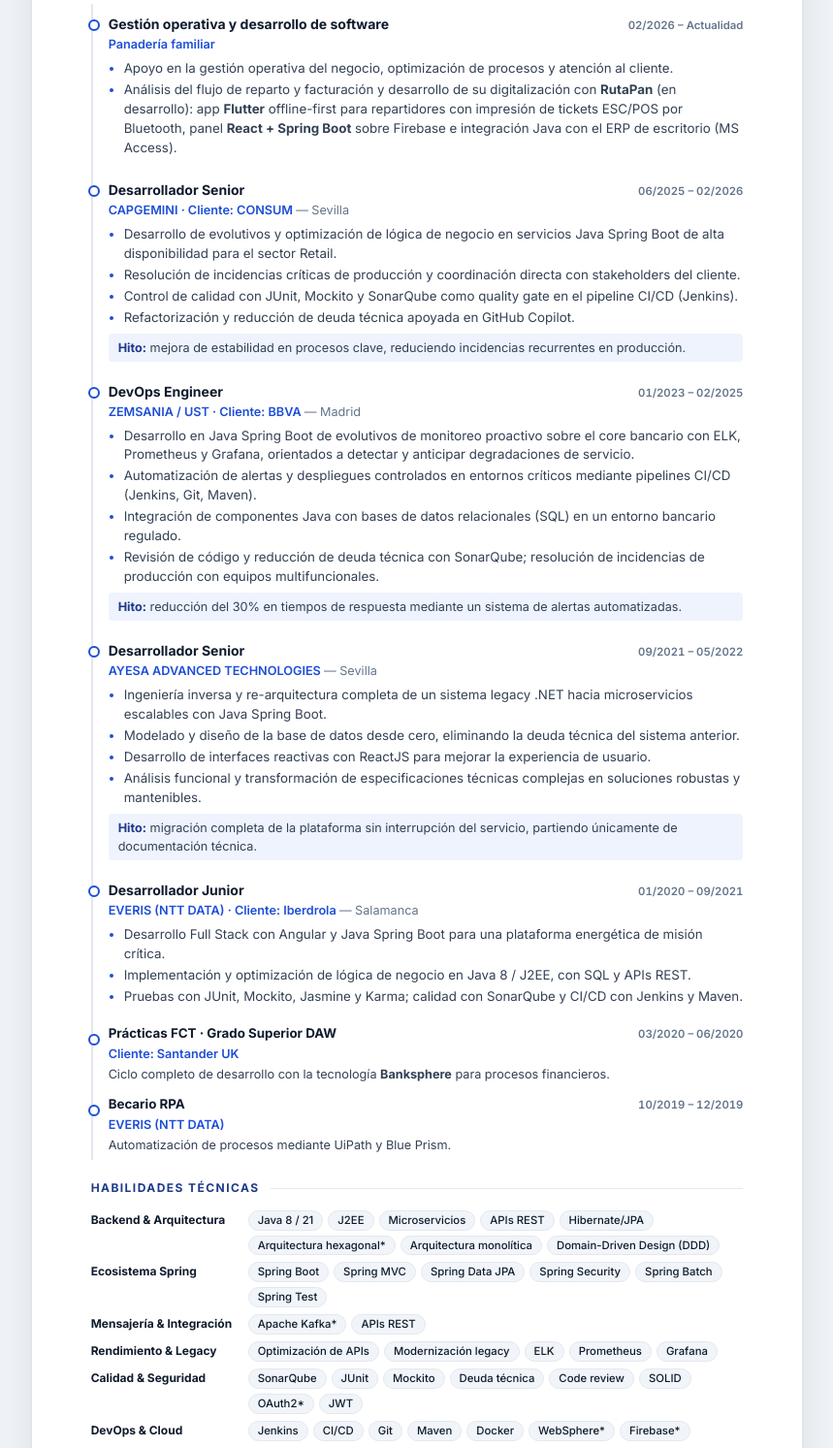
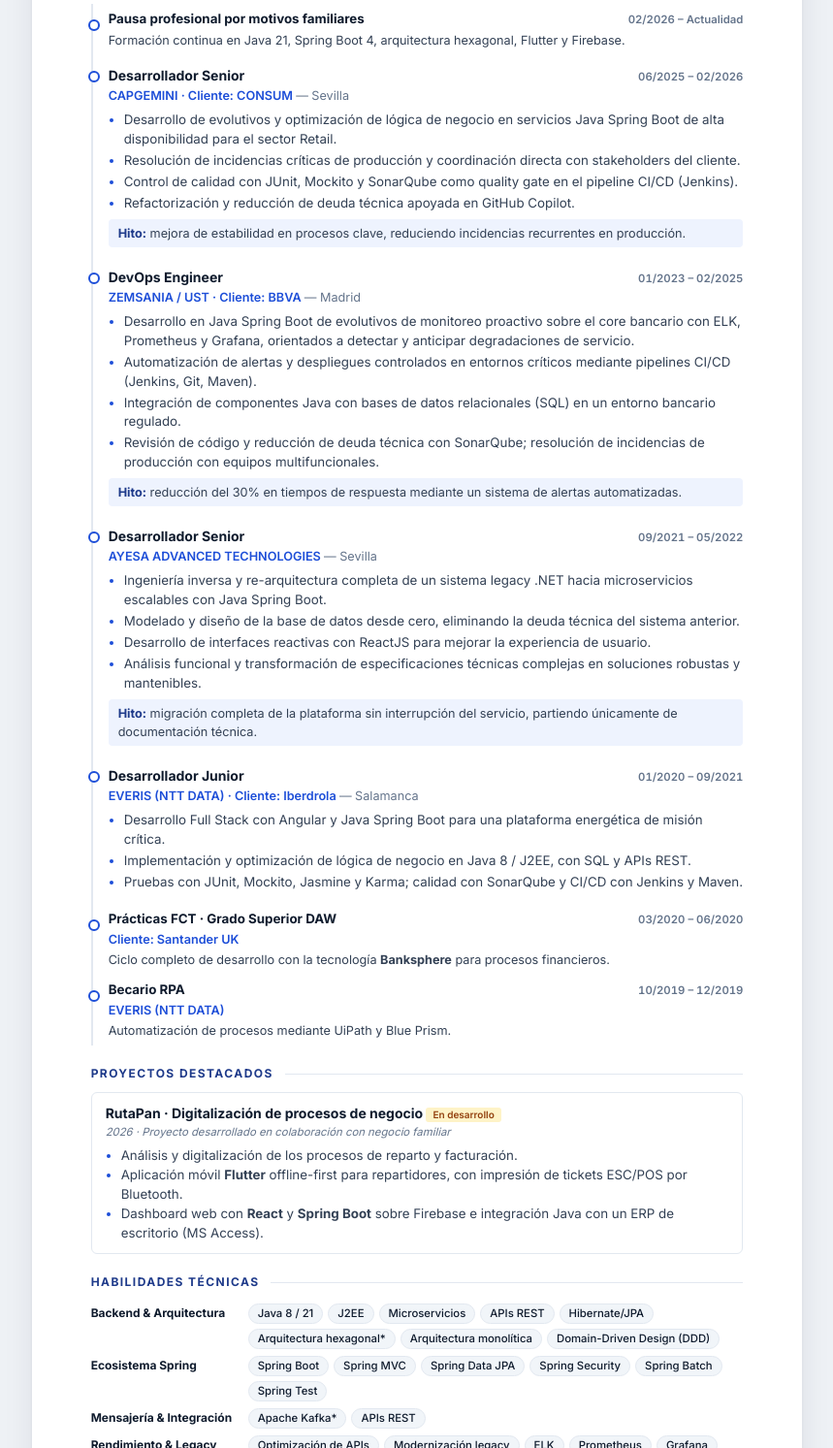
Before and after one commit to janlo-dev/cv-janeila, a plain HTML site: page index.html in a window 1280 px wide. Shown: the part 480-1973 px from the top of the page at 97% size, without its empty margins (210-1069 px from the left). Drawn offline with Linux system fonts and the light colour scheme.

Commit message:
sustituye la experiencia en panadería por pausa profesional y añade sección de proyectos destacados (RutaPan)
Co-Authored-By: Claude Sonnet 5.5 <noreply@anthropic.com>

```diff
--- a/index.html
+++ b/index.html
@@ -312,6 +312,28 @@
             color: #92400e;
         }
 
+        .project ul {
+            margin: 6px 0 0;
+            padding-left: 16px;
+        }
+
+        .project li::marker {
+            color: var(--accent);
+        }
+
+        .project .tech {
+            margin-top: 6px;
+            font-size: 8.5pt;
+            color: var(--muted);
+        }
+
+        .project .meta {
+            margin-top: 1px;
+            font-size: 8.5pt;
+            font-style: italic;
+            color: var(--muted);
+        }
+
         .project .links {
             margin-top: 6px;
             font-size: 9pt;
@@ -613,7 +635,11 @@
             }
 
             .project {
-                padding: 8px 12px;
+                padding: 5px 12px;
+            }
+
+            .project ul {
+                margin-top: 3px;
             }
 
             .skills {
@@ -729,19 +755,12 @@
             <section>
                 <h2>Experiencia profesional</h2>
 
-                <article class="job">
+                <article class="job compact">
                     <div class="job-head">
-                        <h3>Gestión operativa y desarrollo de software</h3>
+                        <h3>Pausa profesional por motivos familiares</h3>
                         <span class="dates">02/2026 – Actualidad</span>
                     </div>
-                    <div class="org">Panadería familiar</div>
-                    <ul>
-                        <li>Apoyo en la gestión operativa del negocio, optimización de procesos y atención al cliente.</li>
-                        <li>Análisis del flujo de reparto y facturación y desarrollo de su digitalización con <strong>RutaPan</strong>
-                            (en desarrollo): app <strong>Flutter</strong> offline-first para repartidores con impresión de
-                            tickets ESC/POS por Bluetooth, panel <strong>React + Spring Boot</strong> sobre Firebase e
-                            integración Java con el ERP de escritorio (MS Access).</li>
-                    </ul>
+                    <p>Formación continua en Java 21, Spring Boot 4, arquitectura hexagonal, Flutter y Firebase.</p>
                 </article>
 
                 <article class="job">
@@ -835,6 +854,19 @@
                     <div class="org">EVERIS (NTT DATA)</div>
                     <p>Automatización de procesos mediante UiPath y Blue Prism.</p>
                 </article>
+            </section>
+
+            <section>
+                <h2>Proyectos destacados</h2>
+                <div class="project">
+                    <h3>RutaPan · Digitalización de procesos de negocio <span class="tag">En desarrollo</span></h3>
+                    <p class="meta">2026 · Proyecto desarrollado en colaboración con negocio familiar</p>
+                    <ul>
+                        <li>Análisis y digitalización de los procesos de reparto y facturación.</li>
+                        <li>Aplicación móvil <strong>Flutter</strong> offline-first para repartidores, con impresión de tickets ESC/POS por Bluetooth.</li>
+                        <li>Dashboard web con <strong>React</strong> y <strong>Spring Boot</strong> sobre Firebase e integración Java con un ERP de escritorio (MS Access).</li>
+                    </ul>
+                </div>
             </section>
 
             <section>
@@ -956,19 +988,12 @@
             <section>
                 <h2>Professional experience</h2>
 
-                <article class="job">
+                <article class="job compact">
                     <div class="job-head">
-                        <h3>Operations &amp; Software Development</h3>
+                        <h3>Career break for family reasons</h3>
                         <span class="dates">02/2026 – Present</span>
                     </div>
-                    <div class="org">Family bakery</div>
-                    <ul>
-                        <li>Supported business operations, process optimization and customer service.</li>
-                        <li>Analyzed the delivery and invoicing workflow and built its digitalization with <strong>RutaPan</strong>
-                            (in progress): offline-first <strong>Flutter</strong> app for delivery drivers with ESC/POS
-                            ticket printing over Bluetooth, <strong>React + Spring Boot</strong> dashboard on Firebase and
-                            Java integration with the desktop ERP (MS Access).</li>
-                    </ul>
+                    <p>Ongoing training in Java 21, Spring Boot 4, hexagonal architecture, Flutter and Firebase.</p>
                 </article>
 
                 <article class="job">
@@ -1062,6 +1087,19 @@
                     <div class="org">EVERIS (NTT DATA)</div>
                     <p>Process automation with UiPath and Blue Prism.</p>
                 </article>
+            </section>
+
+            <section>
+                <h2>Featured projects</h2>
+                <div class="project">
+                    <h3>RutaPan · Business process digitalization <span class="tag">In progress</span></h3>
+                    <p class="meta">2026 · Project developed in collaboration with a family business</p>
+                    <ul>
+                        <li>Analyzed and digitalized the delivery and invoicing processes.</li>
+                        <li>Built an offline-first <strong>Flutter</strong> app for delivery drivers, with ESC/POS ticket printing over Bluetooth.</li>
+                        <li>Web dashboard with <strong>React</strong> and <strong>Spring Boot</strong> on Firebase, with Java integration to a desktop ERP (MS Access).</li>
+                    </ul>
+                </div>
             </section>
 
             <section>
```
